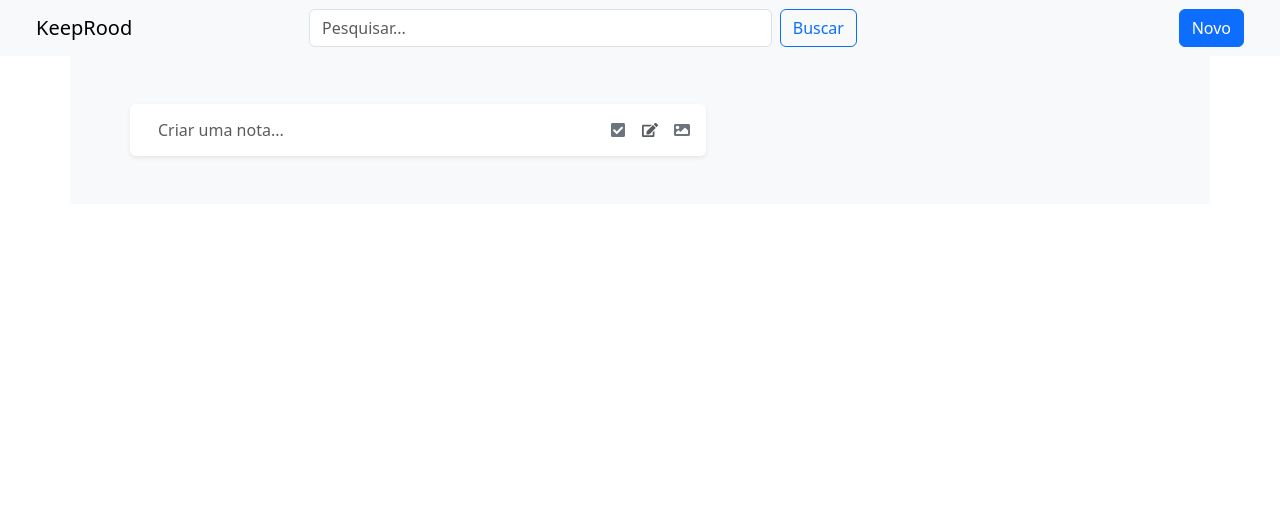
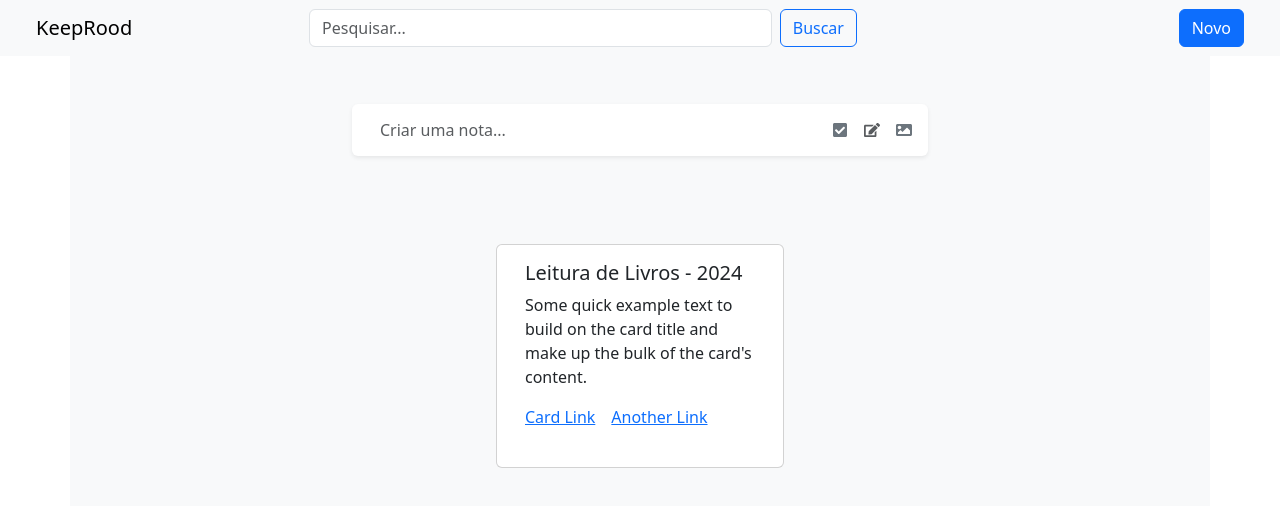
Before and after one commit to anderood/keeprood, a React (Vite) app: page / in a window 1280 px wide. Shown: the top 506 px of the page. Built offline with nearby package versions, Linux system fonts and the light colour scheme.

Commit message:
Criado container para recebimento dos cards

```diff
--- a/package.json
+++ b/package.json
@@ -12,6 +12,7 @@
   "dependencies": {
     "bootstrap": "5.3.6",
     "react": "^19.1.0",
+    "react-bootstrap": "^2.10.10",
     "react-dom": "^19.1.0",
     "react-icons": "^5.5.0"
   },
--- a/src/App.jsx
+++ b/src/App.jsx
@@ -1,11 +1,13 @@
 import 'bootstrap/dist/css/bootstrap.min.css'
 import Nav from "/src/Components/Nav/index.jsx";
 import NewNote from "/src/Components/NewNote/index.jsx";
+import Container from "/src/Components/Container/index.jsx";
 function App() {
   return (
     <>
         <Nav />
         <NewNote />
+        <Container />
     </>
   )
 }
--- /dev/null
+++ b/src/Components/Container/index.jsx
@@ -0,0 +1,26 @@
+import Button from 'react-bootstrap/Button';
+import Card from 'react-bootstrap/Card';
+
+function Container(){
+    return(
+        <div className="container bg-light p-4">
+           <div className="row gap-2 p-3 d-flex justify-content-center">
+
+               <Card style={{ width: '18rem', height: '14rem' }}>
+                   <Card.Body>
+                       <Card.Title>Leitura de Livros - 2024</Card.Title>
+                       <Card.Text>
+                           Some quick example text to build on the card title and make up the
+                           bulk of the card's content.
+                       </Card.Text>
+                       <Card.Link href="#">Card Link</Card.Link>
+                       <Card.Link href="#">Another Link</Card.Link>
+                   </Card.Body>
+               </Card>
+
+           </div>
+        </div>
+    );
+}
+
+export default Container;
--- a/src/Components/NewNote/index.jsx
+++ b/src/Components/NewNote/index.jsx
@@ -1,9 +1,9 @@
-import { FaCheckSquare, FaEdit, FaImage } from 'react-icons/fa'; // ou outros ícones de sua escolha
+import { FaCheckSquare, FaEdit, FaImage } from 'react-icons/fa';
 
 export default function NewNote(){
     return(
         <div className="container mx-auto bg-light">
-           <div className="row p-5">
+           <div className="row p-5 d-flex justify-content-center">
                <div className="" style={{ width: '600px'}}>
                    <div className="card shadow-sm border-0 rounded px-3 py-2 d-flex align-items-center flex-row">
                        <input
```
Also changed, not shown: 1 other file (tests, documents, lock files or other folders).
